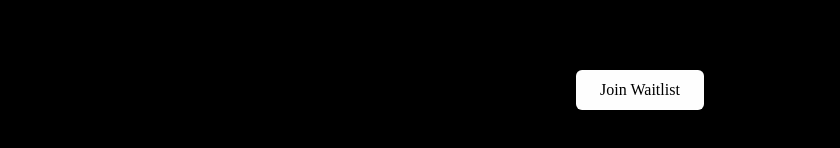
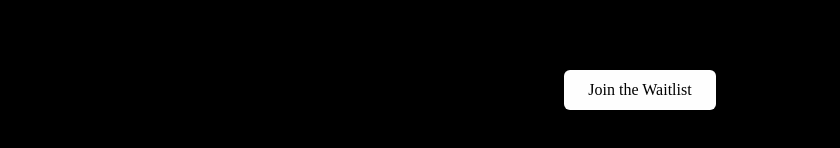
Before and after one commit to saniarashidd/matrix-waitlist, a React (Vite) app: page / in a window 1280 px wide. Shown: the part 426-574 px from the top of the page, without its empty margins (0-840 px from the left). Built offline with nearby package versions, Linux system fonts and the light colour scheme.

Commit message:
fix to button

```diff
--- a/src/App.jsx
+++ b/src/App.jsx
@@ -74,7 +74,7 @@ function App() {
           className="mt-2 bg-white text-black px-6 py-2 rounded-md hover:bg-cream"
           onClick={() => setShowForm(true)}
         >
-          Join Waitlist
+          Join the Waitlist
         </button>
       </div>
 
```
